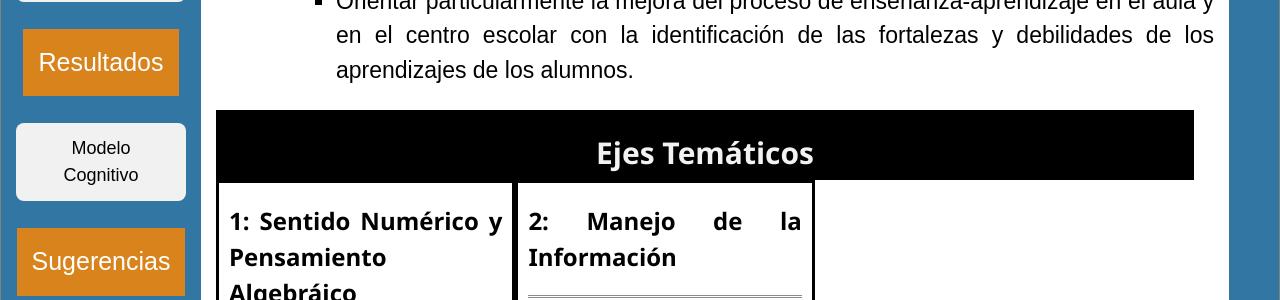
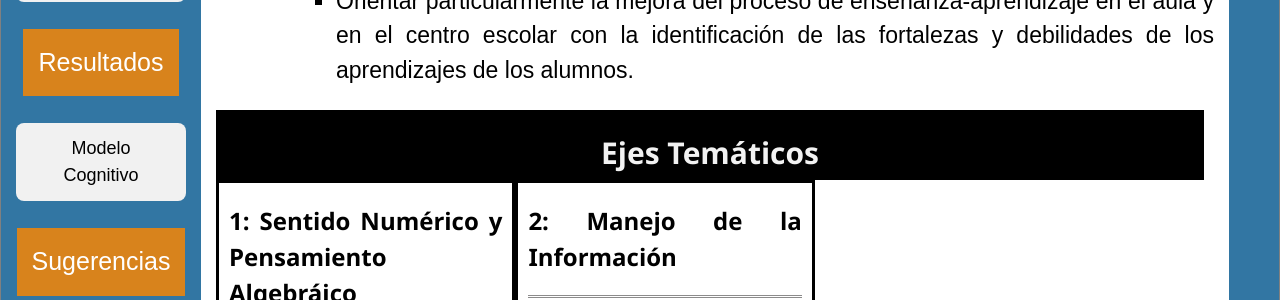
Before and after one commit to rimedie/rimedie.github.io, a Jekyll site: the page built from PLANEA-ELSEN_2015/1_HabilidadesEvaluadas.html, in a window 1280 px wide. Shown: the part 868-1168 px from the top of the page. Built offline with Jekyll 4.4.1, drawn with Linux system fonts in a browser that asks for light colours.

Commit message:
Update 1_Explorer.html

```diff
--- a/_layouts/1_Explorer.html
+++ b/_layouts/1_Explorer.html
@@ -147,7 +147,7 @@ article {
   height: 350px;
 }
 .middle {
-  width: 98%;
+  width: 99%;
  height: 150px;
 }
 /* Clear floats after the columns */
```
